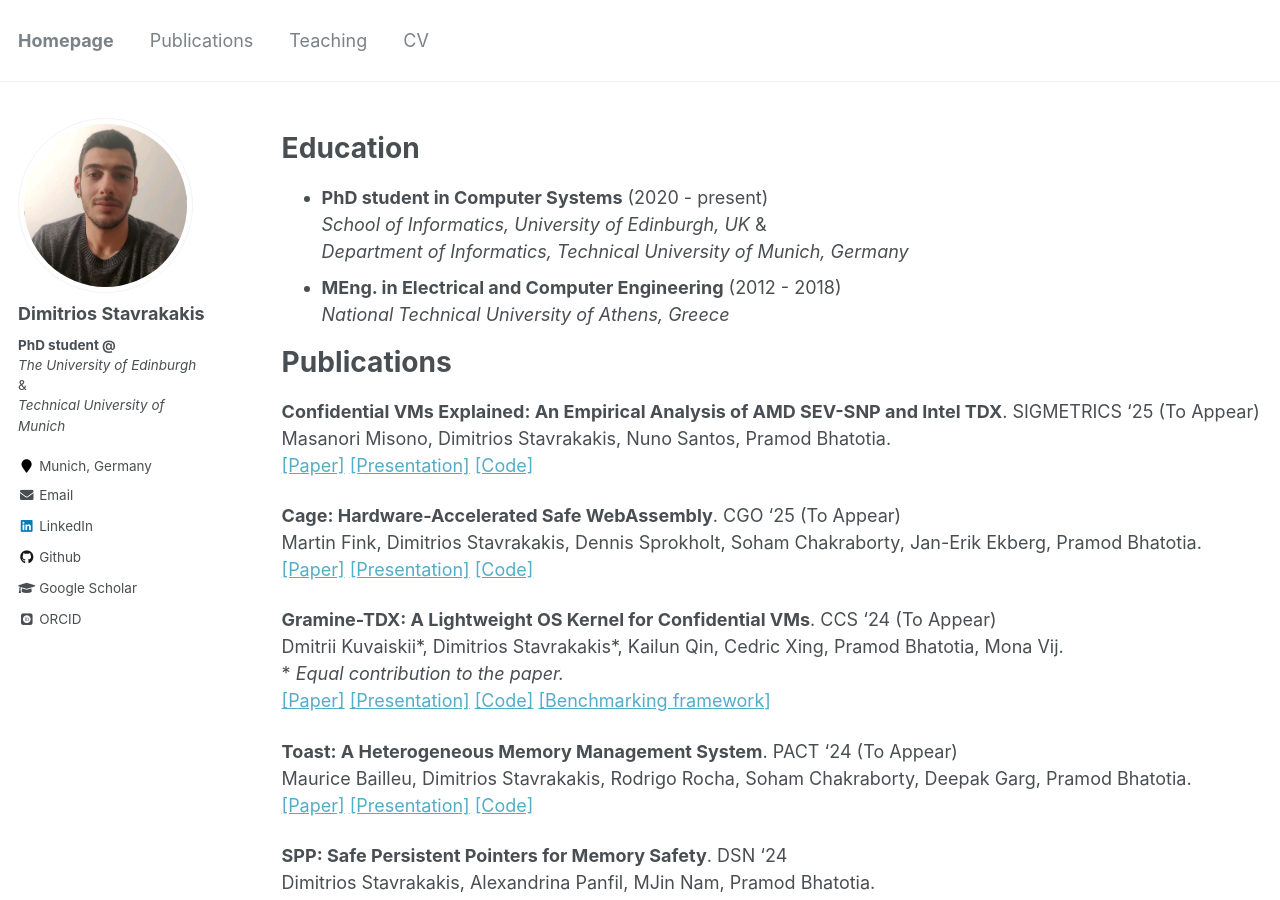
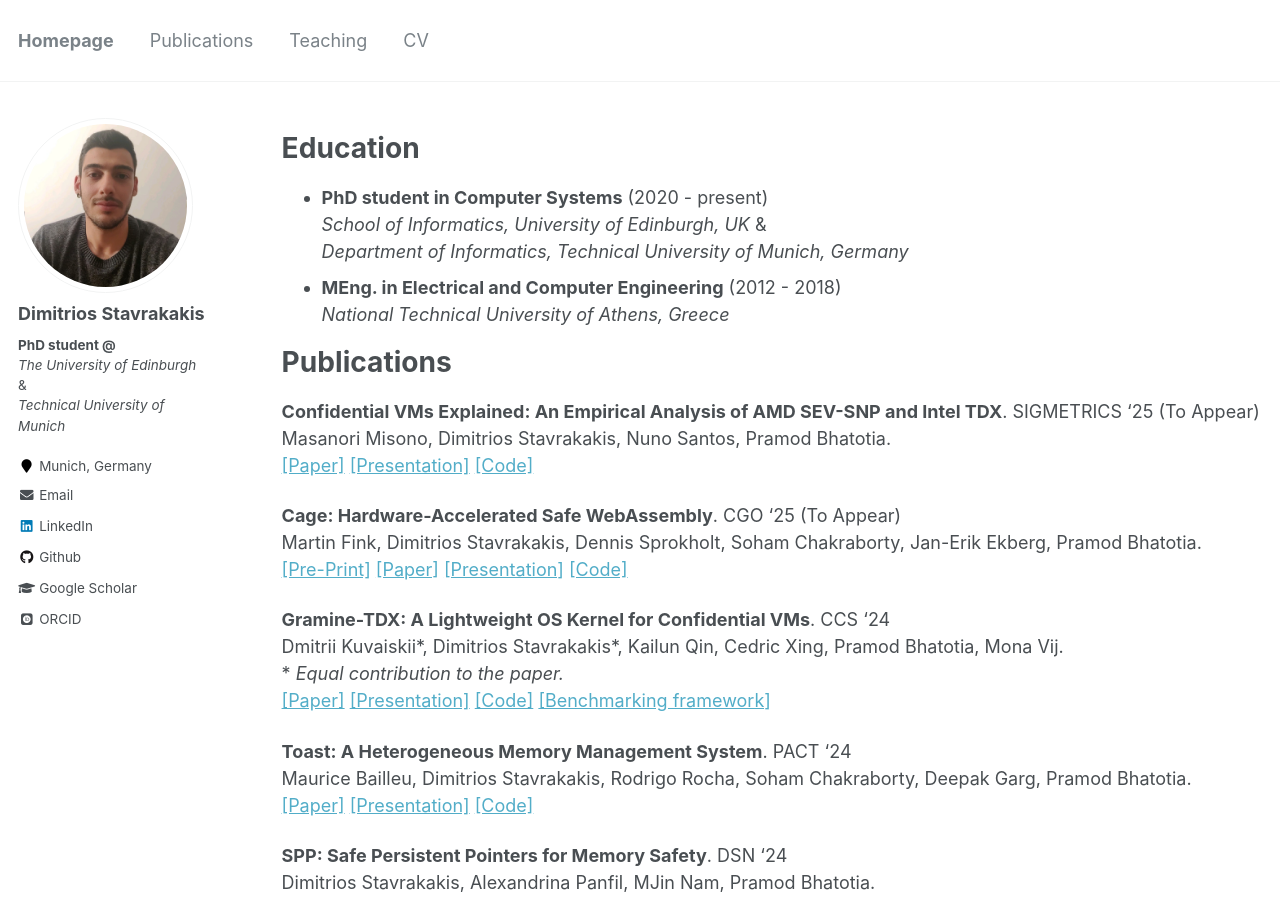
Before and after one commit to dimstav23/dimstav23.github.io, a Jekyll site: the page built from _pages/cv.md, in a window 1280 px wide and 900 px high. Built offline with Jekyll 4.4.1, drawn with Linux system fonts in a browser that asks for light colours; some web fonts are replaced.

Commit message:
update cv and pubs
Signed-off-by: dimstav23 <dimstav23@gmail.com>

```diff
--- a/_pages/cv.md
+++ b/_pages/cv.md
@@ -25,16 +25,16 @@ Masanori Misono, Dimitrios Stavrakakis, Nuno Santos, Pramod Bhatotia. \
 
 __Cage: Hardware-Accelerated Safe WebAssembly__. CGO '25 (To Appear) \
 Martin Fink, Dimitrios Stavrakakis, Dennis Sprokholt, Soham Chakraborty, Jan-Erik Ekberg, Pramod Bhatotia. \
-[[Paper]](https://dimstav23.github.io/cv) [[Presentation]](https://dimstav23.github.io/cv) [[Code]](https://zenodo.org/records/13347522)
+[[Pre-Print]](https://arxiv.org/pdf/2408.11456) [[Paper]](https://dimstav23.github.io/cv) [[Presentation]](https://dimstav23.github.io/cv) [[Code]](https://zenodo.org/records/13347522)
 
-__Gramine-TDX: A Lightweight OS Kernel for Confidential VMs__. CCS '24 (To Appear) \
+__Gramine-TDX: A Lightweight OS Kernel for Confidential VMs__. CCS '24 \
 Dmitrii Kuvaiskii\*, Dimitrios Stavrakakis\*, Kailun Qin, Cedric Xing, Pramod Bhatotia, Mona Vij. \
 \* *Equal contribution to the paper.* \
-[[Paper]](https://dimstav23.github.io/cv) [[Presentation]](https://dimstav23.github.io/cv) [[Code]](https://github.com/gramineproject/gramine-tdx) [[Benchmarking framework]](https://github.com/dimstav23/gramine-tdx-benchmarking)
+[[Paper]](https://dimstav23.github.io/cv) [[Presentation]](https://dse.in.tum.de/wp-content/uploads/2024/10/Gramine-TDX-CCS_24_presentation_short.pdf) [[Code]](https://github.com/gramineproject/gramine-tdx) [[Benchmarking framework]](https://github.com/dimstav23/gramine-tdx-benchmarking)
 
-__Toast: A Heterogeneous Memory Management System__. PACT '24 (To Appear) \
+__Toast: A Heterogeneous Memory Management System__. PACT '24 \
 Maurice Bailleu, Dimitrios Stavrakakis, Rodrigo Rocha, Soham Chakraborty, Deepak Garg, Pramod Bhatotia. \
-[[Paper]](https://dse.in.tum.de/wp-content/uploads/2024/09/Toast__PACT_24_Camera_ready.pdf) [[Presentation]](https://dimstav23.github.io/cv) [[Code]](https://github.com/TUM-DSE/Toast)
+[[Paper]](https://dse.in.tum.de/wp-content/uploads/2024/09/Toast__PACT_24_Camera_ready.pdf) [[Presentation]](https://dse.in.tum.de/wp-content/uploads/2024/10/Toast_Heterogeneous_Memory_Management_presentation.pdf) [[Code]](https://github.com/TUM-DSE/Toast)
 
 __SPP: Safe Persistent Pointers for Memory Safety__. DSN '24 \
 Dimitrios Stavrakakis, Alexandrina Panfil, MJin Nam, Pramod Bhatotia. \
```
Also changed, not shown: _pages/publications.md (+5 -5 lines).
